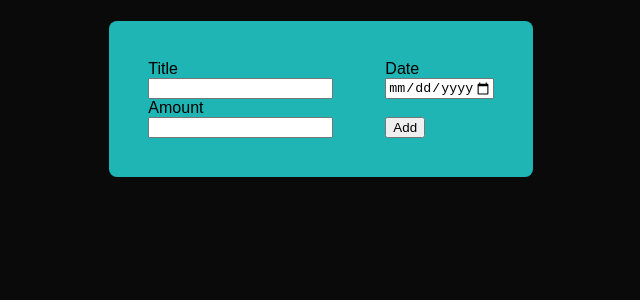
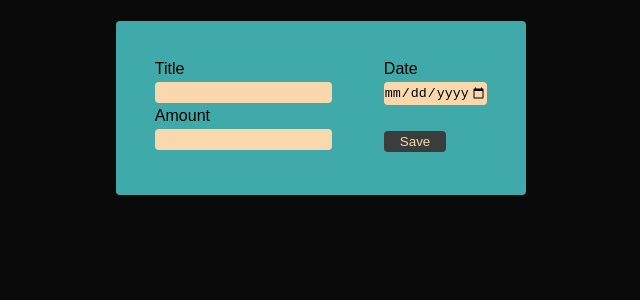
Before and after one commit to paula-zeman/expenses-manager, a React (Create React App) app: page / in a window 1280 px wide. Shown: the top 300 px of the page, without its empty margins (319-959 px from the left). Built offline with nearby package versions, Linux system fonts and the light colour scheme.

Commit message:
added styling

```diff
--- a/src/App.css
+++ b/src/App.css
@@ -1,12 +1,3 @@
 .app-container {
-  display: inline;
-  background-color: rgba(29, 27, 27, 0.68);
-  width: 900px;
-  border-radius: 8px;
   font-family: Arial, Helvetica, sans-serif;
 }
-
-.new-expense-container {
-  display: flex;
-  justify-content: center;
-}
--- a/src/Components/Container.js
+++ b/src/Components/Container.js
@@ -1,6 +1,7 @@
 import React, { useState } from 'react';
 import ExpenseList from './ExpenseList';
 import NewExpense from './NewExpense';
+import '../Styling/Container.css'
 
 const Container = () => {
 
--- a/src/Components/ExpenseItem.js
+++ b/src/Components/ExpenseItem.js
@@ -6,9 +6,13 @@ const ExpenseItem = (props) => {
   const year = props.date.getFullYear()
   return (
     <div className="expense-item">
-      <h2>{props.title}</h2>
-      <div>${props.amount}</div>
-      <div>{month} {day}, {year}</div>
+      <div className="item-left">
+        <h2>{props.title}</h2>
+        <div className="item-date">{month} {day}, {year}</div>
+      </div>
+      <div className="item-right">
+        <h3>${props.amount}</h3>
+      </div>
     </div>
   )
 }
--- a/src/Components/NewExpense.js
+++ b/src/Components/NewExpense.js
@@ -28,22 +28,27 @@ const NewExpense =  (props) => {
       date: new Date(enteredDate)
     }
     props.addExpense(expenseObject)
+    setTitle('');
+    setAmount('');
+    setDate('');
   }
+
+
 
 return (
   <div>
   <form className="new-expense" onSubmit={submitHandler}>
     <div className="new-expense-one">
       <div><label>Title</label></div>
-      <div><input type="text" value={enteredTitle} onChange={titleHandler}/></div>
+      <div className="new-input"><input type="text" value={enteredTitle} onChange={titleHandler}/></div>
       <div><label>Amount</label></div>
-      <div><input type="text" value={enteredAmount} onChange={amountHandler}/></div>
+      <div className="new-input"><input type="text" value={enteredAmount} onChange={amountHandler}/></div>
     </div>
     <div className="new-expense-two">
       <div><label>Date</label></div>
-      <div><input type="date" min="2019-01-01" max="2023-07-14" value={enteredDate} onChange={dateHandler}/></div>
+      <div className="new-input"><input type="date" min="2019-01-01" max="2023-07-14" value={enteredDate} onChange={dateHandler}/></div>
       <br />
-      <div><button type="submit">Add</button></div>
+      <div><button type="submit">Save</button></div>
     </div>
   </form>
   </div>
--- /dev/null
+++ b/src/Styling/Container.css
@@ -0,0 +1,6 @@
+body {
+  display: flex;
+  align-items: center;
+  background-color: rgb(40, 37, 37);
+  font-family: Arial, Helvetica, sans-serif;
+}
--- a/src/Styling/ExpenseItem.css
+++ b/src/Styling/ExpenseItem.css
@@ -1,15 +1,14 @@
 .expense-item {
+  display: flex;
+  justify-content: space-between;
+  align-items: baseline;
   margin: 16px;
-  padding: 42px;
+  padding: 34px;
   font-size: larger;
-  background-color: rgba(60, 54, 54, 0.95);
+  background-color: rgba(81, 81, 81, 0.95);
   border-radius: 8px;
 }
 
-.expense-item-component {
-  margin: 16px;
-  padding: 16px;
-  background-color: black;
-  border-radius: 6px;
-  color: rgb(247, 247, 246);
+.item-date {
+  font-size: smaller;
 }
--- a/src/Styling/NewExpense.css
+++ b/src/Styling/NewExpense.css
@@ -4,8 +4,8 @@
   display: flex;
   flex-direction: row;
   color: black;
-  background-color: rgb(31, 181, 181);
-  border-radius: 8px;
+  background-color: rgba(72, 193, 193, 0.876);
+  border-radius: 4px;
 }
 
 .new-expense-one {
@@ -17,3 +17,26 @@
   margin: 13px;
   padding: 13px;
 }
+
+.new-input {
+  border-radius: 8px;
+  margin: 4px 0px;
+}
+
+input {
+  border-radius: 4px;
+  border: none;
+  padding: 3px 0px;
+  background-color: rgb(249, 216, 173);
+}
+
+button {
+  background-color: rgba(60, 54, 54, 0.95);
+  color: rgb(249, 216, 173);
+  text-decoration: none;
+  cursor: pointer;
+  border: none;
+  border-radius: 4px;
+  margin: 4px 0px;
+  padding: 3px 16px;
+}
```
